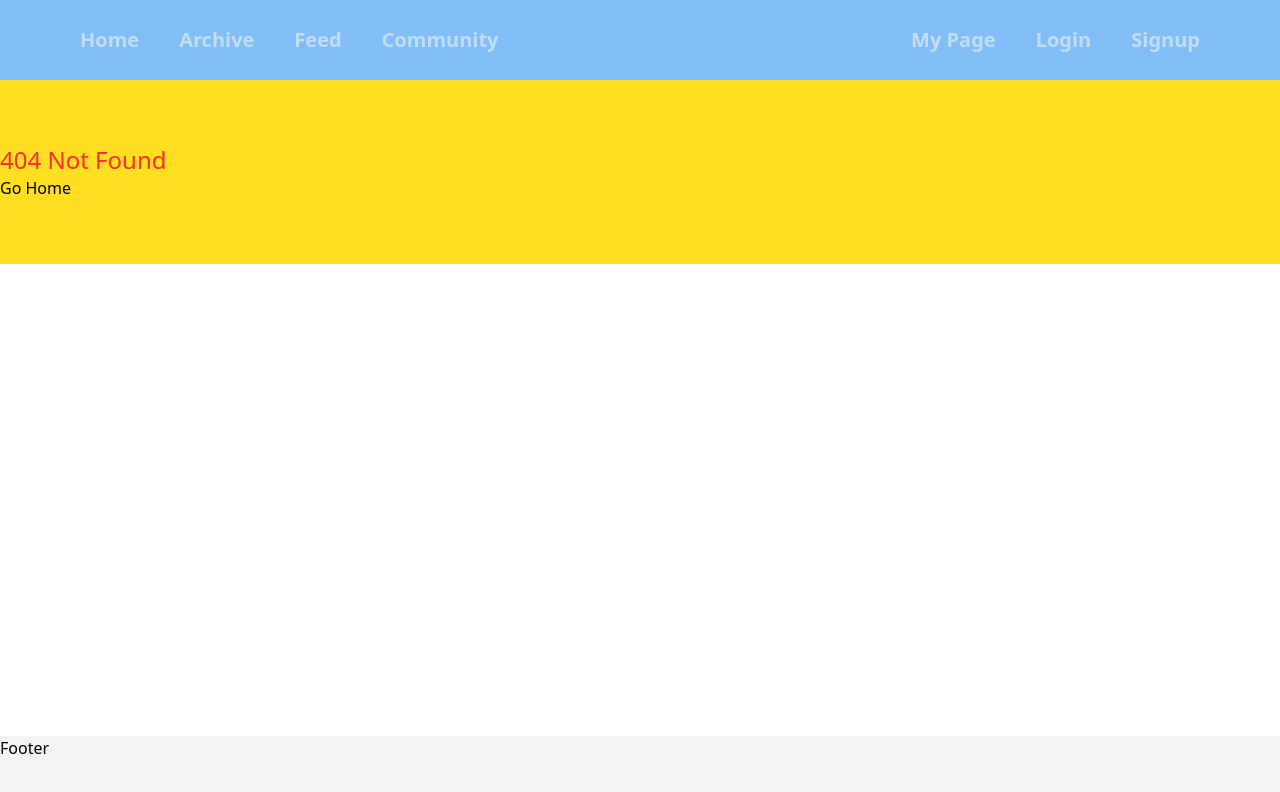
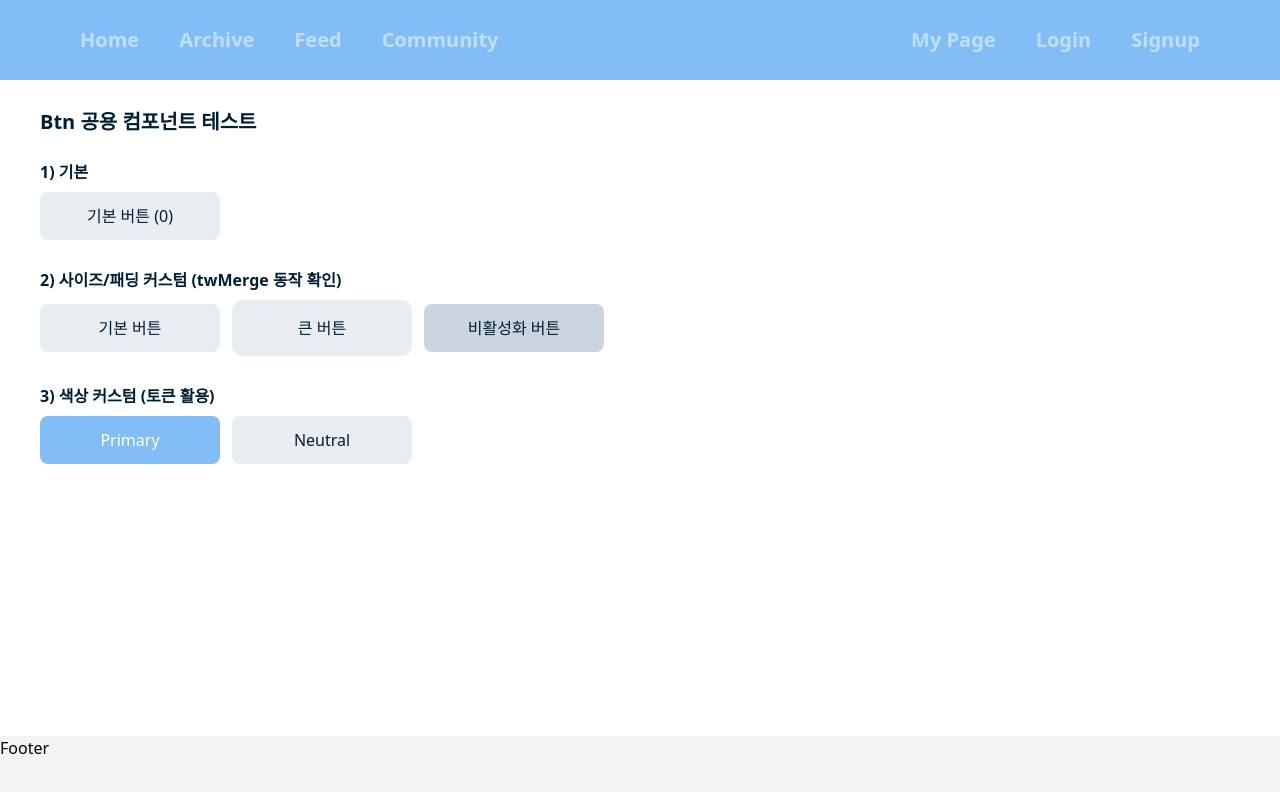
Before and after one commit to Deokive/FE, a React (Vite) app: page /test in a window 1280 px wide. Before the commit this address had no page. Shown: the top 792 px of the page. Built offline with nearby package versions, Linux system fonts and the light colour scheme; the HTML template or start-up script is replaced by a standard one; a web font is replaced by a local one.

Commit message:
feat: 회색버튼 disable 처리 완료 + 버튼 테스트 페이지 작성

```diff
--- a/src/components/common/Btn.tsx
+++ b/src/components/common/Btn.tsx
@@ -4,25 +4,32 @@ type BtnProps = {
   children: React.ReactNode;
   onClick: () => void;
   className?: string;
+  disabled?: boolean;
 };
 
-const BtnGray = ({ children, onClick, className }: BtnProps) => {
+const BtnGray = ({
+  children,
+  onClick,
+  className,
+  disabled = false,
+}: BtnProps) => {
   const base =
-    "h-[48px] px-[30px] py-[10px] rounded-[8px] cursor-pointer typo-body3-semibold transition-colors transition-colors";
+    "w-[180px] h-[48px] px-[30px] py-[10px] rounded-[8px] cursor-pointer typo-body3-semibold transition-colors transition-colors";
   const enabled = "bg-surface-container-20 text-color-highest";
   const hoverActive =
-    "hover:bg-surface-container-30 hover:text-color-highest" +
-    "active:bg-surface-container-40 active:text-color-highest";
-
+    "hover:bg-surface-container-30 hover:text-color-highest active:bg-surface-container-40 active:text-color-highest";
+  const disabledCls =
+    "bg-surface-container-30 text-color-highest cursor-not-allowed";
   return (
     <button
       type="button"
-      onClick={onClick}
+      aria-disabled={disabled}
+      disabled={disabled}
+      onClick={disabled ? undefined : onClick}
       className={twMerge(
         base,
-        enabled,
-        hoverActive,
-        className //사용자 커스텀 우선
+        disabled ? disabledCls : enabled + hoverActive,
+        className
       )}
     >
       {children}
--- /dev/null
+++ b/src/pages/Test/TestPlayGround.tsx
@@ -0,0 +1,56 @@
+import { useState } from "react";
+
+import BtnGray from "@/components/common/Btn";
+
+export default function ButtonsPlayground() {
+  const [cnt, setCnt] = useState(0);
+
+  return (
+    <div className="px-10 py-8 space-y-8 bg-surface-bg text-text-highest">
+      <h2 className="typo-h3-semibold">Btn 공용 컴포넌트 테스트</h2>
+
+      <section className="space-y-3">
+        <h3 className="typo-body2-semibold">1) 기본</h3>
+        <BtnGray onClick={() => setCnt((c) => c + 1)}>
+          기본 버튼 ({cnt})
+        </BtnGray>
+      </section>
+
+      <section className="space-y-3">
+        <h3 className="typo-body2-semibold">
+          2) 사이즈/패딩 커스텀 (twMerge 동작 확인)
+        </h3>
+        <div className="flex gap-3 items-center">
+          <BtnGray onClick={() => {}}>기본 버튼</BtnGray>
+          <BtnGray
+            onClick={() => {}}
+            className="h-[56px] px-[40px] py-[14px] rounded-[10px]"
+          >
+            큰 버튼
+          </BtnGray>
+          <BtnGray onClick={() => {}} disabled>
+            비활성화 버튼
+          </BtnGray>
+        </div>
+      </section>
+
+      <section className="space-y-3">
+        <h3 className="typo-body2-semibold">3) 색상 커스텀 (토큰 활용)</h3>
+        <div className="flex gap-3 items-center">
+          <BtnGray
+            onClick={() => {}}
+            className="bg-brand-blue-400 text-text-lowest hover:bg-brand-blue-300"
+          >
+            Primary
+          </BtnGray>
+          <BtnGray
+            onClick={() => {}}
+            className="bg-surface-container-20 text-text-highest hover:bg-surface-container-30"
+          >
+            Neutral
+          </BtnGray>
+        </div>
+      </section>
+    </div>
+  );
+}
--- a/src/router/router.tsx
+++ b/src/router/router.tsx
@@ -9,6 +9,7 @@ import MyPage from "@/pages/MyPage/MyPage";
 import ProtectedLayout from "@/layouts/ProtectedLayout";
 import LoginPage from "@/pages/Auth/LoginPage";
 import SignupPage from "@/pages/Auth/SignupPage";
+import TestPlayGround from "@/pages/Test/TestPlayGround";
 
 // 로그인 하지 않은 사용자만 접근 가능한 라우트 (메인 홈, 커뮤니티 열람, 피드 열람)
 const publicRoutes: RouteObject[] = [
@@ -22,6 +23,7 @@ const publicRoutes: RouteObject[] = [
       { path: "archive", element: <Archive /> },
       { path: "feed", element: <Feed /> },
       { path: "community", element: <Community /> },
+      { path: "test", element: <TestPlayGround /> },
       { path: "*", element: <NotFound /> },
     ],
   },
```
